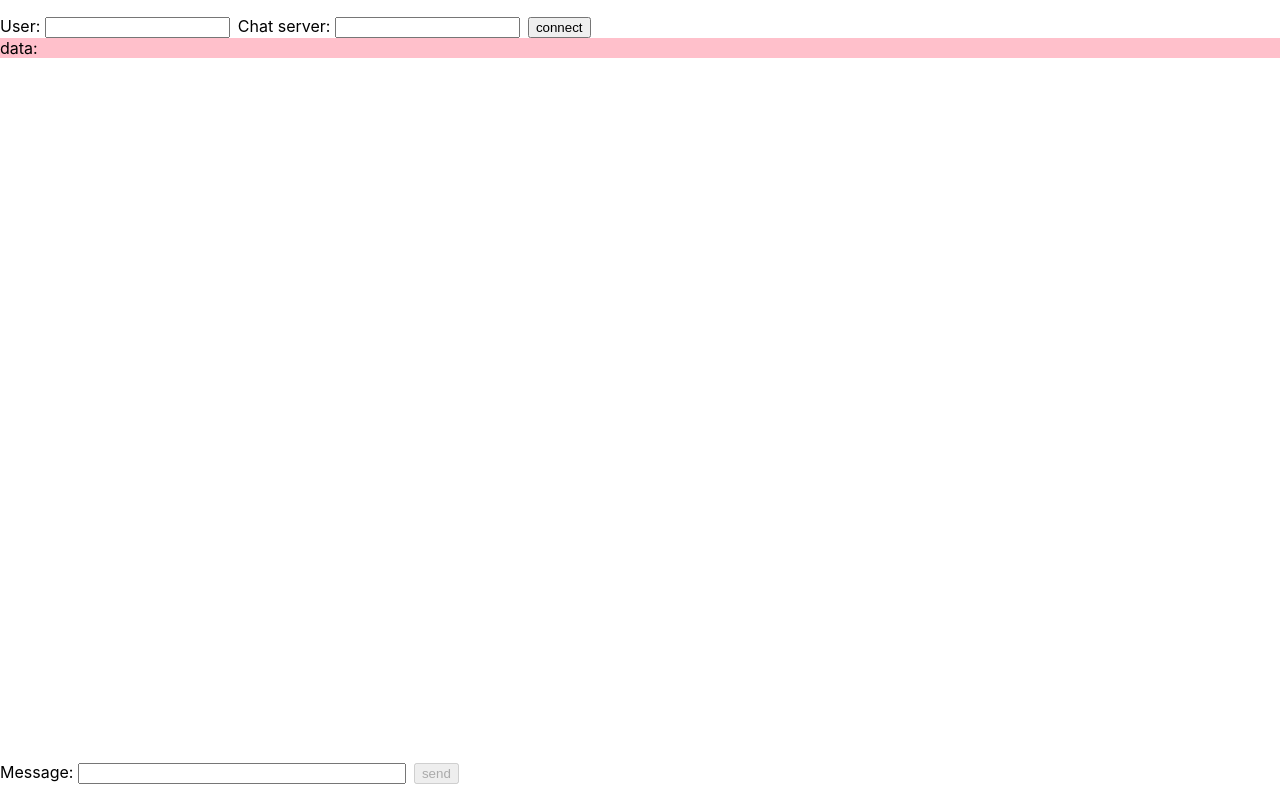
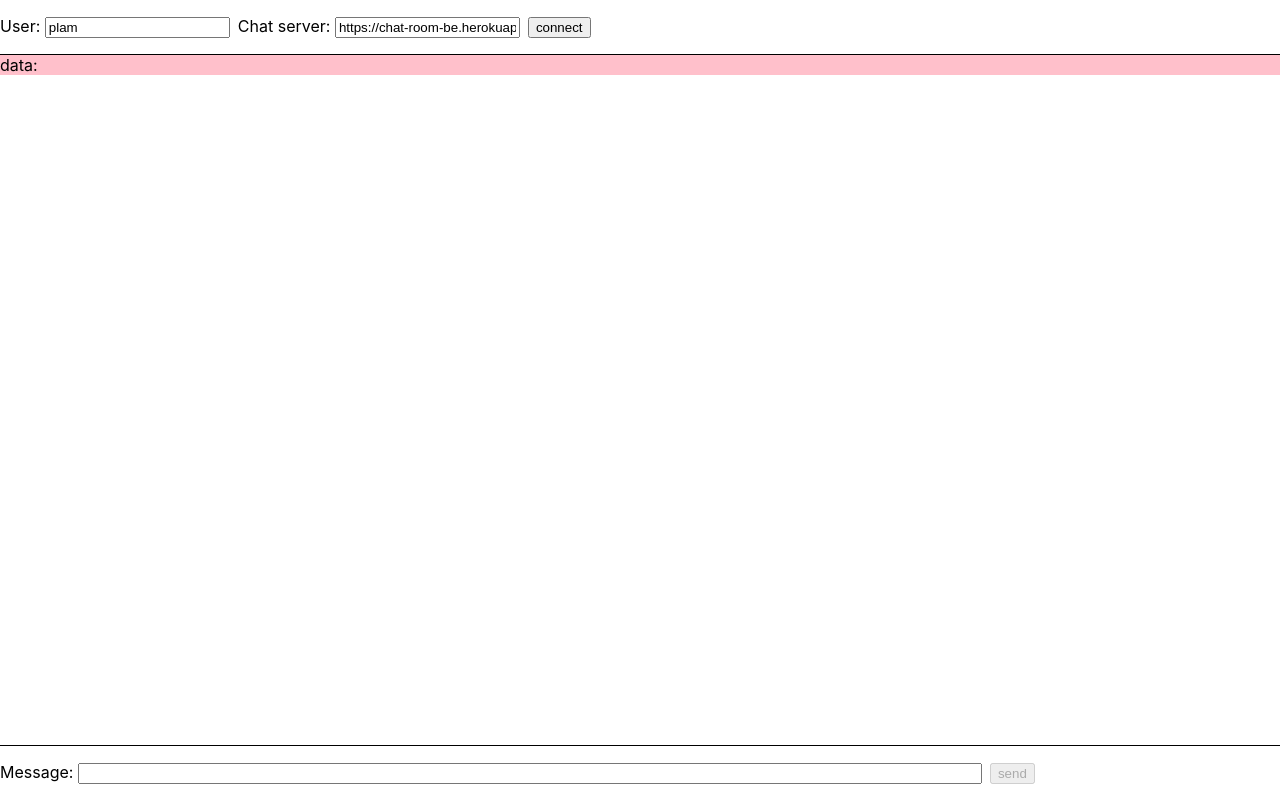
Before and after one commit to kanokpolkulsri/linedev, a React app: page / in a window 1280 px wide. Both pictures are taken after a click on the button "connect". Built offline with nearby package versions, Linux system fonts and the light colour scheme; no server answers.

Commit message:
feat: user interface and axios post

```diff
--- a/package.json
+++ b/package.json
@@ -6,6 +6,7 @@
     "@testing-library/jest-dom": "^5.11.4",
     "@testing-library/react": "^11.1.0",
     "@testing-library/user-event": "^12.1.10",
+    "axios": "^0.21.1",
     "node-sass": "4.14.1",
     "react": "^17.0.1",
     "react-dom": "^17.0.1",
--- a/src/components/HomePage/HomePage.js
+++ b/src/components/HomePage/HomePage.js
@@ -1,4 +1,5 @@
 import React, { Component } from 'react';
+import axios from 'axios';
 import './HomePage.scss';
 
 class HomePage extends Component {
@@ -6,9 +7,9 @@ class HomePage extends Component {
     super(props);
     this.state = {
       appIconText: 'loading icon',
-      data: null,
-      name: "",
-      server: "",
+      realTimeMessage: [],
+      name: '',
+      server: 'https://chat-room-be.herokuapp.com',
       sumbit: false,
       message: null,
     };
@@ -28,29 +29,54 @@ class HomePage extends Component {
 
   clickConnect = (e) => {
     this.setState({sumbit: true});
+    if (this.state.server) {
+      this.connectSource();
+    }
   }
 
   clickSend = (e) => {
-    // todo:
+    this.postMessage();
   }
 
-  render() {
-    const source = new EventSource('https://chat-room-be.herokuapp.com/message');
+  postMessage = () => {
+    let body = {
+      user: this.state.name,
+      message: this.state.message
+    };
+    axios
+      .post(this.state.server + '/message', body)
+      .then((res) => {
+        console.log(res);
+      })
+  }
+
+  connectSource = () => {
+    const source = new EventSource(this.state.server + '/message');
     source.onmessage = function logEvents(event) {
       console.log(JSON.parse(event.data))
       console.log(event.data);
     }
+  }
 
+  renderRealTimeData = () => {
+    return <div className='plam'>data: {this.state.data}</div>
+  }
+
+  render() {
     return (
       <div className='app' style={{textAlign: 'left', marginTop: '16px'}}>
-        User: <input type='text' id='name' name='name' onChange={this.updateName} className='userInput'></input>
-        Chat server: <input type='text' id='server' name='server' onChange={this.updateServer} className='serverInput'></input>
-        <button onClick={this.clickConnect}>connect</button>
+        <div className='initInputContainer'>
+          User: <input type='text' id='name' name='name' value='plam' onChange={this.updateName} className='userInput'></input>
+          Chat server: <input type='text' id='server' name='server' value={this.state.server} onChange={this.updateServer} className='serverInput'></input>
+          <button onClick={this.clickConnect}>connect</button>
+        </div>
 
-        <div className={`plam ${this.state.sumbit ? 'show' : 'hide'}`}>data: {this.state.data}</div>
-        <div className='messageInputContainer'>
-          Message: <input type='text' id='name' name='name' onChange={this.updateMessage} className='messageInput'></input>
-          <button disabled={!this.state.message} onClick={this.clickSend}>send</button>
+        <div className={this.state.sumbit ? 'show' : 'hide'}>
+          {this.renderRealTimeData()}
+          <div className='messageInputContainer'>
+            Message: <input type='text' id='name' name='name' onChange={this.updateMessage} className='messageInput'></input>
+            <button disabled={!this.state.message} onClick={this.clickSend}>send</button>
+          </div>
         </div>
       </div>
     );
--- a/src/components/HomePage/HomePage.scss
+++ b/src/components/HomePage/HomePage.scss
@@ -33,16 +33,25 @@
   visibility: hidden;
 }
 
+.initInputContainer {
+  border-bottom: 1px solid;
+  padding-bottom: 16px;
+}
+
 .userInput, .serverInput {
   margin-right: 8px;
 }
 
 .messageInputContainer {
   position: absolute;
-  bottom: 16px;
+  bottom: 0px;
+  padding-bottom: 16px;
+  width: 100%;
+  padding-top: 16px;
+  border-top: 1px solid;
 }
 
 .messageInput {
-  width: 320px;
+  width: 70%;
   margin-right: 8px;
 }
```
Also changed, not shown: 2 other files.
